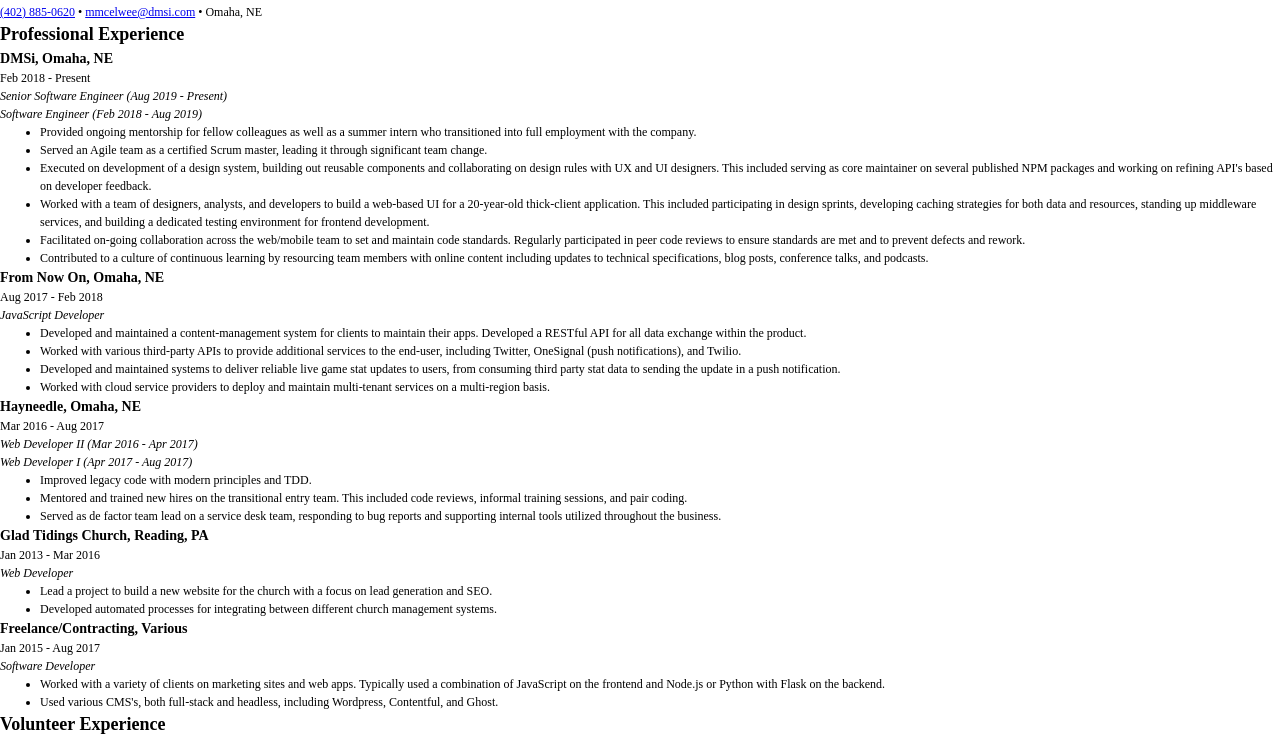
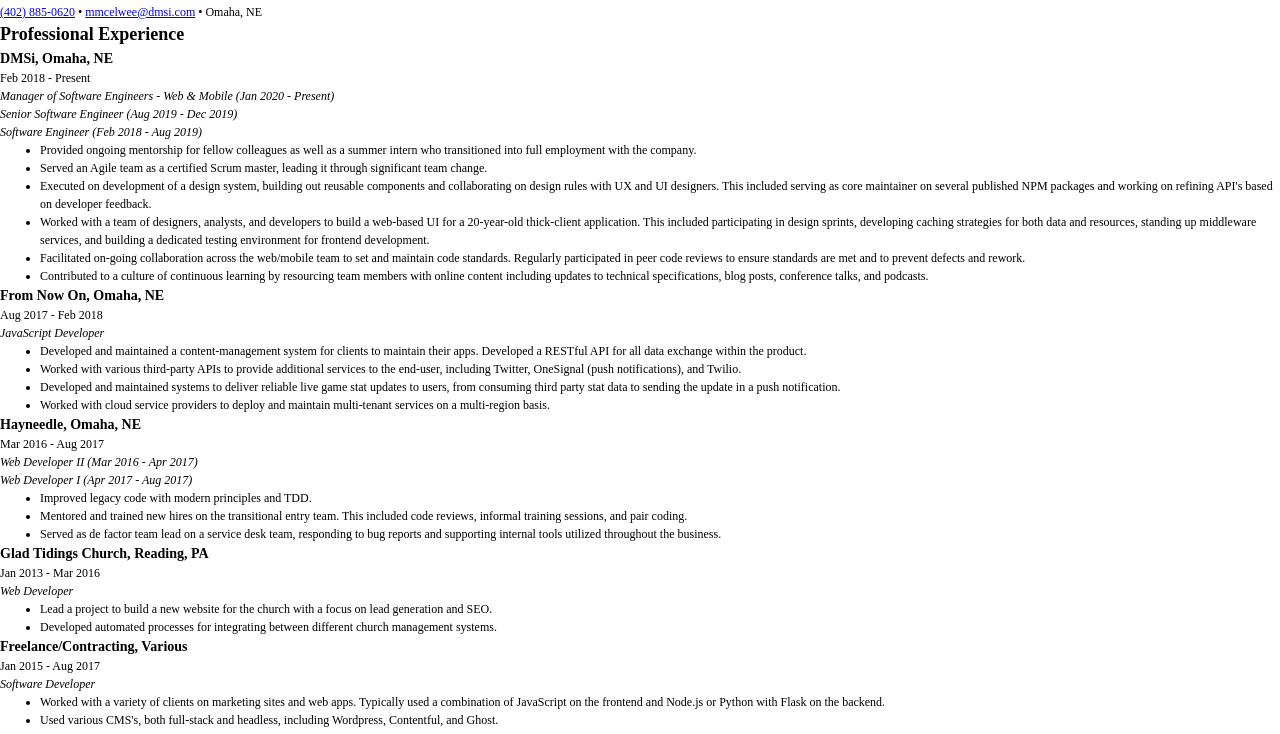
Before and after one commit to Renddslow/mattmcelwee-resume-html, a plain HTML site: page index.html in a window 1280 px wide. Shown: the part 33-767 px from the top of the page. Drawn offline with Linux system fonts and the light colour scheme.

Commit message:
Added my management job:

```diff
--- a/index.html
+++ b/index.html
@@ -25,7 +25,8 @@
                             <h3>DMSi, Omaha, NE</h3>
                             <p>Feb 2018 - Present</p>
                         </header>
-                        <p><em>Senior Software Engineer (Aug 2019 - Present)</em></p>
+                        <p><em>Manager of Software Engineers - Web &amp; Mobile (Jan 2020 - Present)</em></p>
+                        <p><em>Senior Software Engineer (Aug 2019 - Dec 2019)</em></p>
                         <p><em>Software Engineer (Feb 2018 - Aug 2019)</em></p>
                         <ul>
                             <li>Provided ongoing mentorship for fellow colleagues as well as a summer intern who transitioned into full employment with the company.</li>
```
